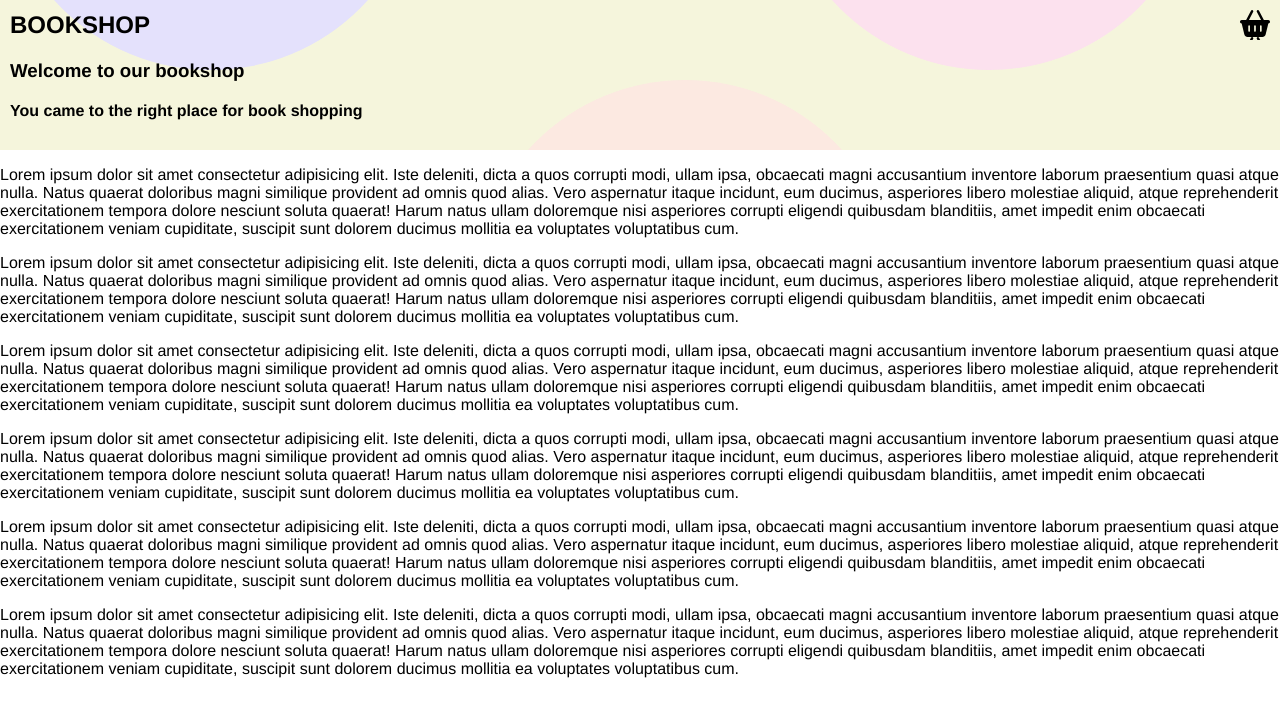
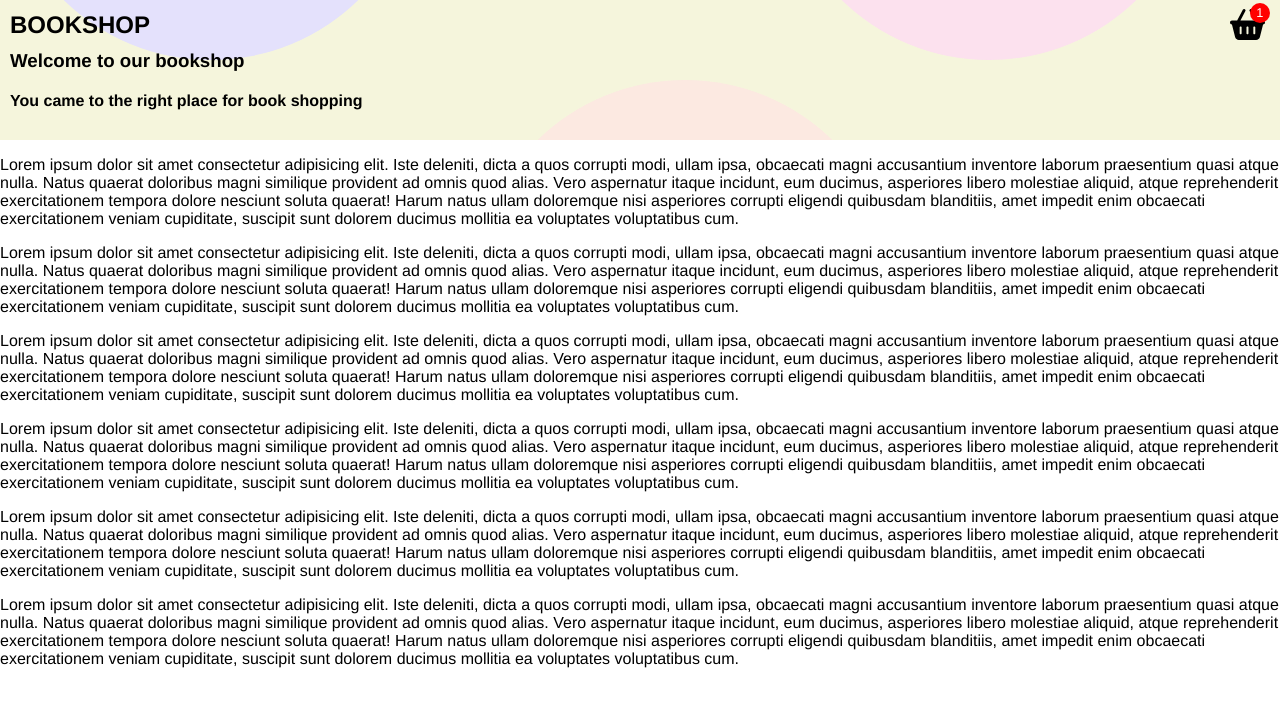
Before and after one commit to elquespera/bookshop, a plain HTML site: page index.html in a window 1280 px wide. Drawn offline with Linux system fonts and the light colour scheme.

Commit message:
feat: add shopping cart badge

```diff
--- a/index.html
+++ b/index.html
@@ -11,12 +11,14 @@
 <body>
     <nav>
         <h1>Bookshop</h1>
-        <div class="basket-btn"></div>
+        <div class="basket-btn">
+            <div class="basket-count-badge">1</div>
+        </div>
     </nav>
     <header>
         <div class="circle color1 left top"></div>
         <div class="circle color2 center bottom"></div>
-        <div class="circle color3 top right"></div>
+        <div class="circle color3 right top"></div>
         <h3>Welcome to our bookshop</h3>
         <h4>You came to the right place for book shopping</h4>
     </header>
--- a/style.css
+++ b/style.css
@@ -4,6 +4,8 @@
     --header-color: beige;
     --header-margin: 10px;
     --header-height: 100px;
+    --light-color: white;
+    --red-color: red;
     --circle-color1: rgb(228, 225, 252);
     --circle-color2: rgb(252, 233, 225);
     --circle-color3: rgb(252, 225, 238);
@@ -40,14 +42,35 @@ nav h1 {
 
 nav .basket-btn {
     background-image: url('./assets/icons/basket-shopping.svg');
-    width: 30px;
-    height: 30px;
-    margin: 10px;
+    background-position: center;
+    background-repeat: no-repeat;
+    background-size: 35px;
+    width: 45px;
+    height: 45px;
+    margin: var(--header-margin);
+    display: flex;
+    align-items: flex-start;
+    justify-content: flex-end;
+}
+
+nav .basket-btn:hover {
+    cursor: pointer;
+}
+
+nav .basket-count-badge {
+    background-color: var(--red-color);
+    font-size: 0.8rem;
+    color: var(--light-color);
+    padding: 0.2em;
+    width: 1.2em;
+    height: 1.2em;
+    text-align: center;
+    border-radius: 50%;
 }
 
 header {
     position: relative;
-    padding-top: var(--navbar-height);
+    padding-top: 40px;
     height: var(--header-height);
     display: flex;
     flex-flow: column;
```
